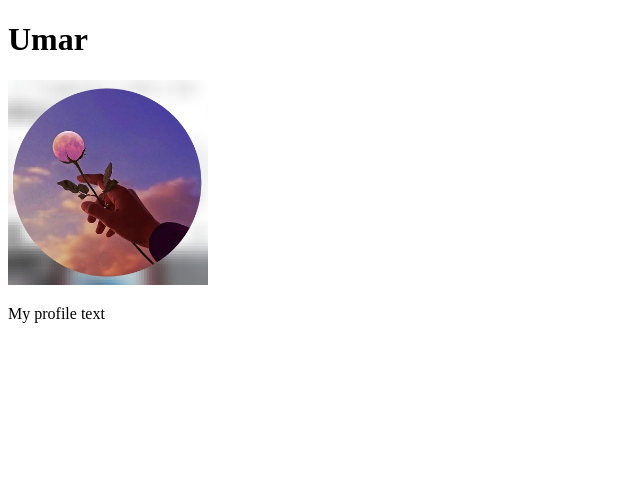
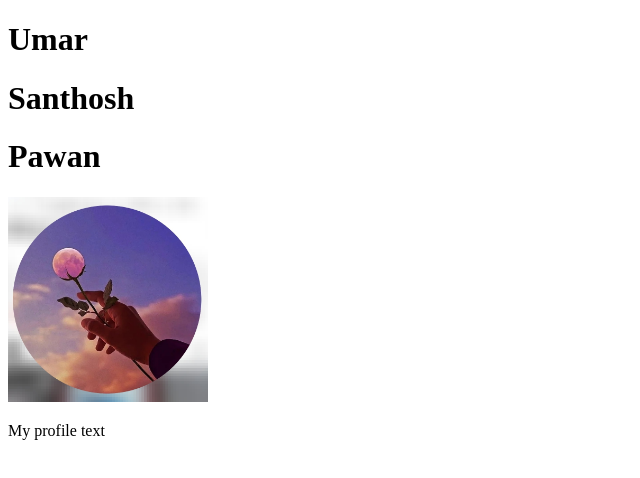
Before and after one commit to umar-kathapu/First_Project, a plain HTML site: page index.html in a window 1280 px wide. Shown: the whole page, without its empty margins (0-640 px from the left). Drawn offline with Linux system fonts and the light colour scheme.

Commit message:
Added Names

```diff
--- a/index.html
+++ b/index.html
@@ -7,6 +7,8 @@
 </head>
 <body>
     <h1>Umar</h1>
+    <h1>Santhosh</h1>
+    <h1>Pawan</h1>
     <img width="200px" src="profile.jpg" alt="">
     <p>My profile text</p>
 </body>
```
